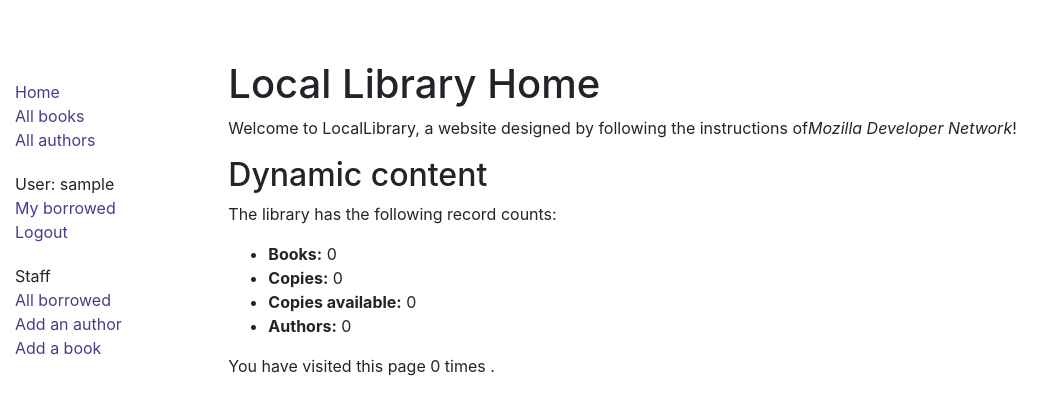
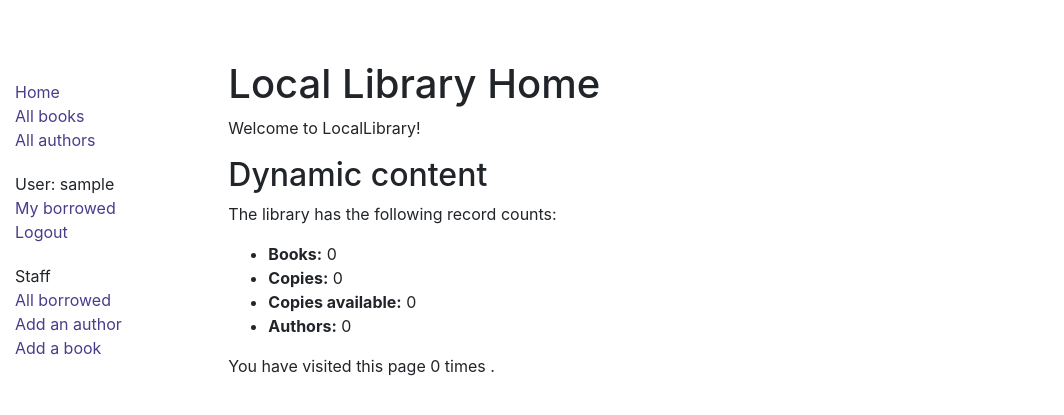
Before and after one commit to cx201910/django_local_library, a Django app: page /catalog/ in a window 1280 px wide. Shown: the top 415 px of the page, without its empty margins (0-1064 px from the left). Run offline with Django 3.2, Linux system fonts and the light colour scheme; the visitor is signed in with stand-in values (Sample User, id 1); data that the repository does not hold is empty; some libraries are stand-ins or nearby versions.

Commit message:
Modify the home page

```diff
--- a/catalog/templates/index.html
+++ b/catalog/templates/index.html
@@ -2,7 +2,7 @@
 
 {% block content %}
   <h1>Local Library Home</h1>
-  <p>Welcome to LocalLibrary, a website designed by following the instructions of<em>Mozilla Developer Network</em>!</p>
+  <p>Welcome to LocalLibrary!</p>
   <h2>Dynamic content</h2>
   <p>The library has the following record counts:</p>
   <ul>
```
